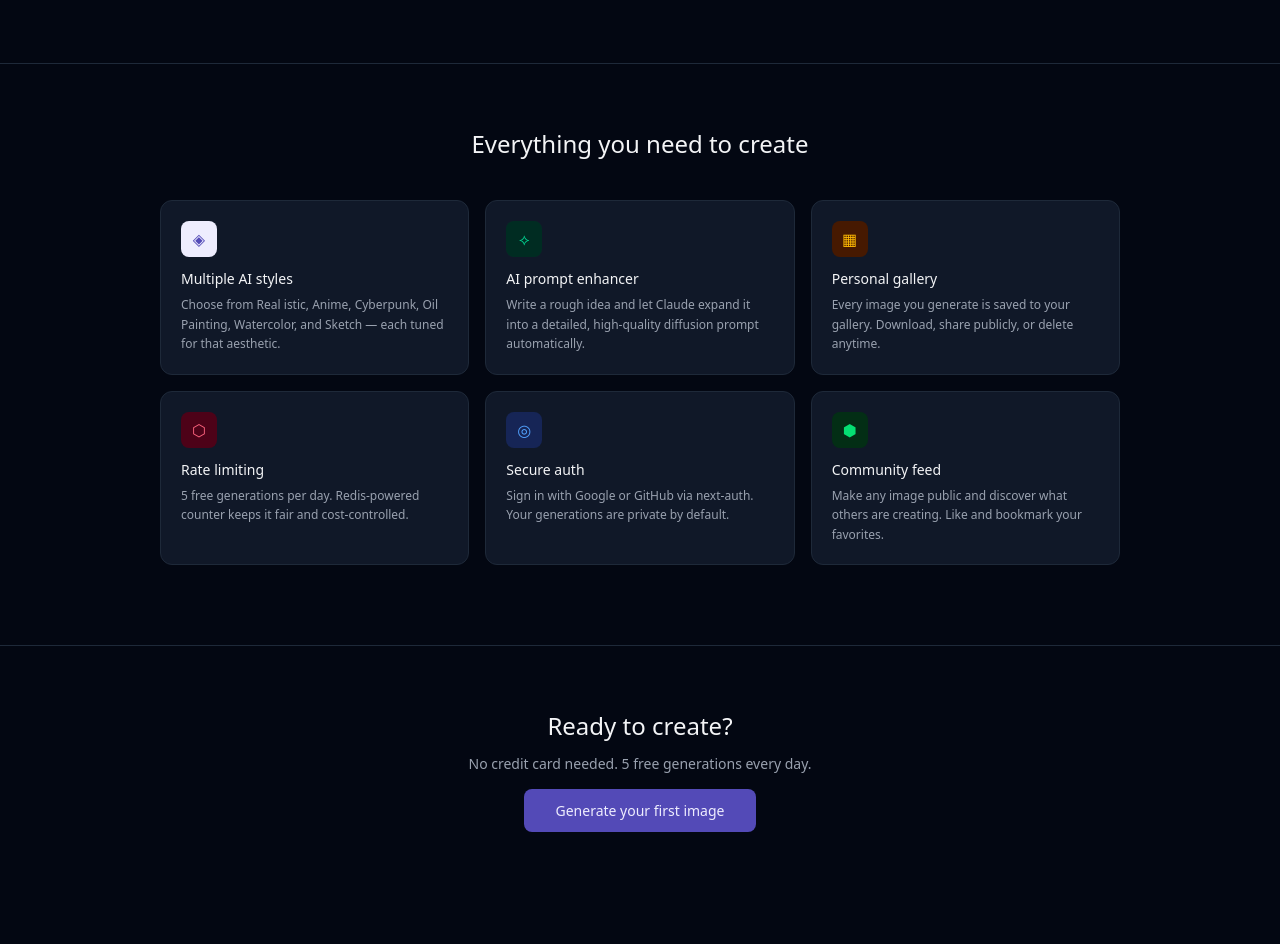
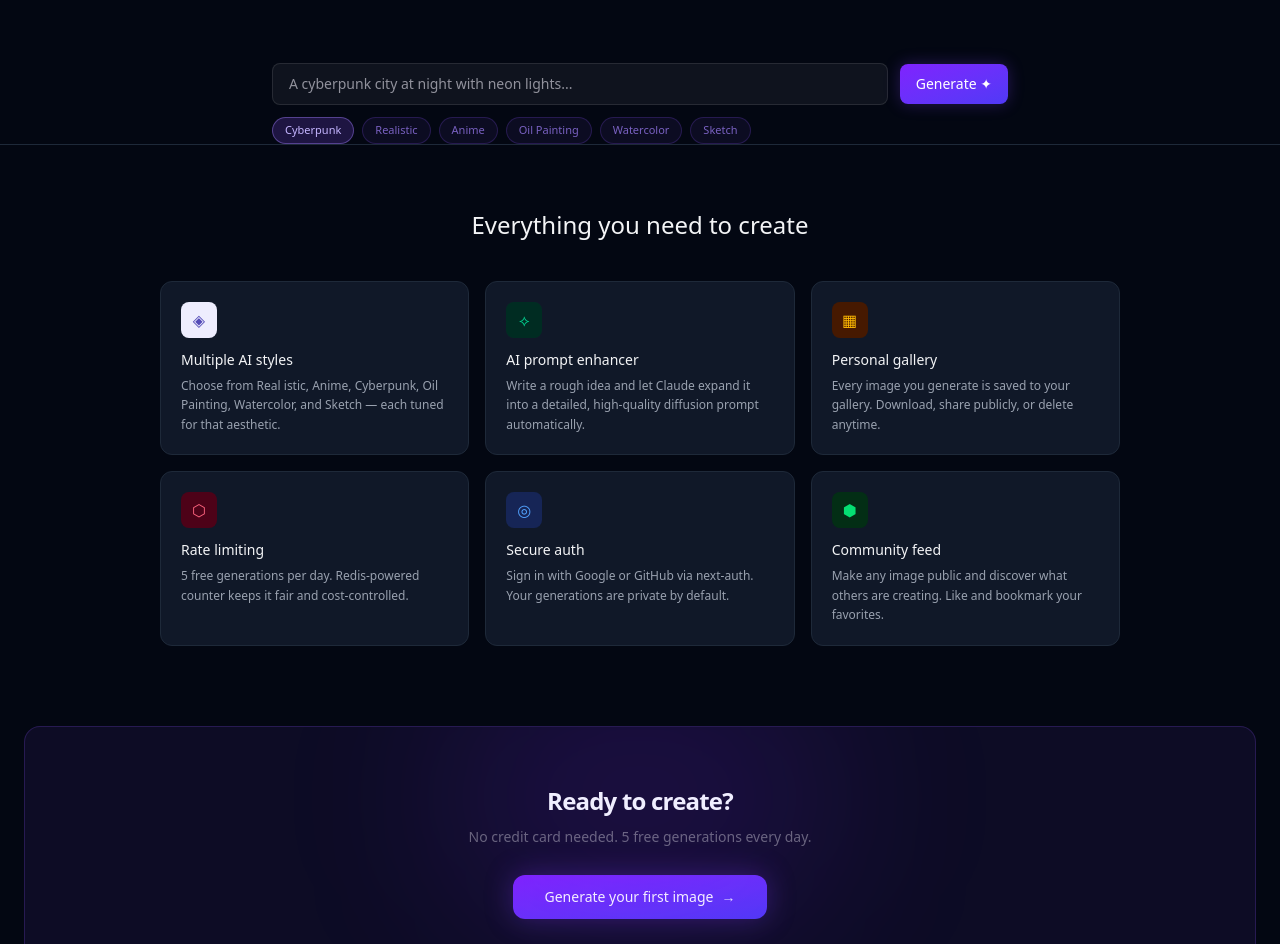
Before and after one commit to shubham12-prof/pixelmindimage, a Next.js app: page / in a window 1280 px wide. Shown: the part 628-1572 px from the top of the page. Before the commit the page ends 1514 px from the top, so only its background shows below. Built offline with nearby package versions, Linux system fonts and the light colour scheme; no server answers.

Commit message:
css change

```diff
--- a/app/page.tsx
+++ b/app/page.tsx
@@ -51,6 +51,15 @@ const stats = [
   { value: "Free", label: "To get started" },
 ];
 
+const stylePills = [
+  "Cyberpunk",
+  "Realistic",
+  "Anime",
+  "Oil Painting",
+  "Watercolor",
+  "Sketch",
+];
+
 export default function Home() {
   return (
     <div className="min-h-[calc(100vh-57px)]">
@@ -58,7 +67,7 @@ export default function Home() {
         <div className="inline-flex items-center gap-2 bg-neon-soft border border-neon-border rounded-full px-4 py-1.5 mb-6">
           <div className="w-1.5 h-1.5 rounded-full bg-neon-primary" />
           <span className="text-xs font-medium text-neon-secondary">
-            Powered by Stable Diffusion
+            Powered by FLUX.1-schnell
           </span>
         </div>
 
@@ -69,7 +78,7 @@ export default function Home() {
 
         <p className="text-base text-gray-500 dark:text-gray-400 leading-relaxed mb-10 max-w-md">
           Type a prompt. Pick a style. Watch your imagination render in seconds
-          — powered by Stable Diffusion.
+          — powered by FLUX.1-schnell.
         </p>
 
         <div className="flex flex-wrap gap-3 justify-center">
@@ -100,7 +109,32 @@ export default function Home() {
           </div>
         ))}
       </section>
+      <div className="w-full max-w-3xl mx-auto px-3 sm:px-4">
+        <div className="flex flex-col sm:flex-row gap-2 sm:gap-3 items-stretch sm:items-center mb-3">
+          <div className="flex-1 px-4 py-2.5 rounded-lg bg-white/5 border border-white/10 text-sm text-[#e8e6f0]/60 font-light">
+            A cyberpunk city at night with neon lights...
+          </div>
 
+          <button className="w-full sm:w-auto px-4 py-2.5 rounded-lg bg-linear-to-br from-violet-600 to-indigo-600 text-white text-sm font-medium shadow-[0_0_16px_rgba(124,58,237,0.3)]">
+            Generate ✦
+          </button>
+        </div>
+
+        <div className="flex gap-2 flex-wrap justify-center sm:justify-start">
+          {stylePills.map((pill, i) => (
+            <span
+              key={pill}
+              className={`text-[11px] px-3 py-1 rounded-full border transition-colors whitespace-nowrap ${
+                i === 0
+                  ? "bg-violet-500/20 border-violet-400/40 text-violet-300"
+                  : "bg-violet-500/[0.07] border-violet-500/20 text-violet-400/70"
+              }`}
+            >
+              {pill}
+            </span>
+          ))}
+        </div>
+      </div>
       <div className="w-full h-px bg-gray-100 dark:bg-gray-800 mb-16" />
 
       <section className="px-8 pb-20 max-w-5xl mx-auto">
@@ -129,18 +163,20 @@ export default function Home() {
         </div>
       </section>
 
-      <section className="text-center px-6 py-16 border-t border-gray-100 dark:border-gray-800">
-        <h2 className="text-2xl font-medium text-gray-900 dark:text-gray-100 mb-3">
+      <section className="relative z-10 mx-6 mb-16 rounded-2xl bg-violet-500/8 border border-violet-500/20 px-8 py-14 text-center overflow-hidden">
+        <div className="pointer-events-none absolute -top-20 left-1/2 -translate-x-1/2 w-100 h-75 rounded-full bg-violet-600/12 blur-[80px]" />
+        <h2 className="relative text-[24px] font-black text-[#f0eeff] tracking-[-0.8px] mb-2">
           Ready to create?
         </h2>
-        <p className="text-sm text-gray-500 dark:text-gray-400 mb-6">
+        <p className="relative text-sm text-[#e8e6f0]/40 font-light mb-7">
           No credit card needed. 5 free generations every day.
         </p>
         <Link
           href="/generate"
-          className="px-8 py-3 rounded-lg bg-neon-secondary text-neon-soft text-sm font-medium no-underline hover:opacity-90 transition-opacity"
+          className="inline-flex items-center gap-2 px-8 py-3 rounded-xl bg-linear-to-br from-violet-600 to-indigo-600 text-white text-sm font-medium no-underline shadow-[0_0_28px_rgba(124,58,237,0.35)] hover:shadow-[0_0_40px_rgba(124,58,237,0.55)] hover:-translate-y-0.5 transition-all duration-200"
         >
           Generate your first image
+          <span className="opacity-80">→</span>
         </Link>
       </section>
     </div>
--- a/components/Navbar.tsx
+++ b/components/Navbar.tsx
@@ -5,11 +5,13 @@ import { usePathname } from "next/navigation";
 import { useTheme } from "./ThemeProvider";
 import { useSession, signOut } from "next-auth/react";
 import Image from "next/image";
+import { useState } from "react";
 
 export default function Navbar() {
   const pathname = usePathname();
   const { theme, toggleTheme } = useTheme();
   const { data: session, status } = useSession();
+  const [menuOpen, setMenuOpen] = useState(false);
 
   const links = [
     { href: "/", label: "Home" },
@@ -18,7 +20,8 @@ export default function Navbar() {
   ];
 
   return (
-    <nav className="sticky top-0 z-50 flex items-center justify-between px-8 py-4 border-b border-gray-200 dark:border-gray-800 bg-white dark:bg-gray-950">
+    <nav className="sticky top-0 z-50 border-b border-gray-200 dark:border-gray-800 bg-white dark:bg-gray-950">
+      <div className="flex items-center justify-between px-4 md:px-8 py-4">
         <Link href="/" className="flex items-center gap-2 no-underline">
           <div className="w-8 h-8 rounded-lg bg-neon-secondary flex items-center justify-center">
             <div className="w-2.5 h-2.5 rounded-full bg-neon-soft" />
@@ -28,7 +31,7 @@ export default function Navbar() {
           </span>
         </Link>
 
-      <div className="flex items-center gap-6">
+        <div className="hidden md:flex items-center gap-6">
           {links.map((link) => {
             const isActive = pathname === link.href;
             return (
@@ -50,8 +53,7 @@ export default function Navbar() {
         <div className="flex items-center gap-3">
           <button
             onClick={toggleTheme}
-          aria-label="Toggle theme"
-          className="relative w-14 h-7 rounded-full bg-gray-100 dark:bg-gray-800 border border-gray-200 dark:border-gray-700 cursor-pointer transition-colors duration-300"
+            className="relative w-14 h-7 rounded-full bg-gray-100 dark:bg-gray-800 border border-gray-200 dark:border-gray-700"
           >
             <div
               className={`absolute top-1 w-5 h-5 rounded-full bg-neon-primary flex items-center justify-center text-xs transition-all duration-300 ${
@@ -65,32 +67,65 @@ export default function Navbar() {
           {status === "loading" ? (
             <div className="w-8 h-8 rounded-full bg-gray-100 dark:bg-gray-800 animate-pulse" />
           ) : session ? (
-          <div className="flex items-center gap-2">
+            <div className="hidden md:flex items-center gap-2">
               {session.user?.image && (
                 <Image
                   src={session.user.image}
                   alt={session.user.name ?? "User"}
                   width={32}
                   height={32}
-                className="rounded-full border border-gray-200 dark:border-gray-700"
+                  className="rounded-full"
                 />
               )}
-            <button
-              onClick={() => signOut({ callbackUrl: "/" })}
-              className="text-xs text-gray-500 dark:text-gray-400 hover:text-neon-primary transition-colors"
-            >
+              <button onClick={() => signOut({ callbackUrl: "/" })}>
                 Sign out
               </button>
             </div>
           ) : (
             <Link
               href="/login"
-            className="px-4 py-2 rounded-lg bg-neon-secondary text-neon-soft text-xs font-medium no-underline hover:opacity-90 transition-opacity"
+              className="hidden md:block px-4 py-2 rounded-lg bg-neon-secondary text-neon-soft text-xs"
             >
               Sign in
             </Link>
           )}
+
+          <button
+            className="md:hidden text-xl"
+            onClick={() => setMenuOpen(!menuOpen)}
+          >
+            {menuOpen ? "✖" : "☰"}
+          </button>
         </div>
+      </div>
+
+      {menuOpen && (
+        <div className="md:hidden px-4 pb-4 flex flex-col gap-4">
+          {links.map((link) => (
+            <Link
+              key={link.href}
+              href={link.href}
+              onClick={() => setMenuOpen(false)}
+              className="text-sm text-gray-700 dark:text-gray-300"
+            >
+              {link.label}
+            </Link>
+          ))}
+
+          {session ? (
+            <button
+              onClick={() => signOut({ callbackUrl: "/" })}
+              className="text-sm text-left"
+            >
+              Sign out
+            </button>
+          ) : (
+            <Link href="/login" className="text-sm">
+              Sign in
+            </Link>
+          )}
+        </div>
+      )}
     </nav>
   );
 }
```
Lines whose indentation alone changed are shown as unchanged.
